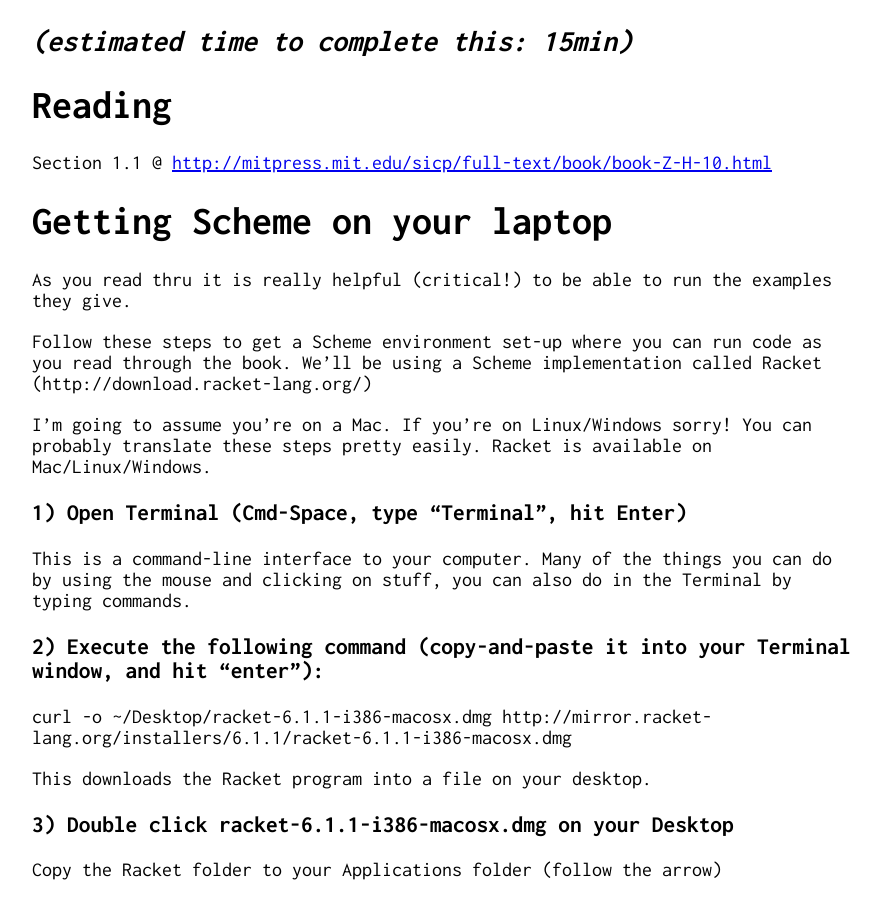
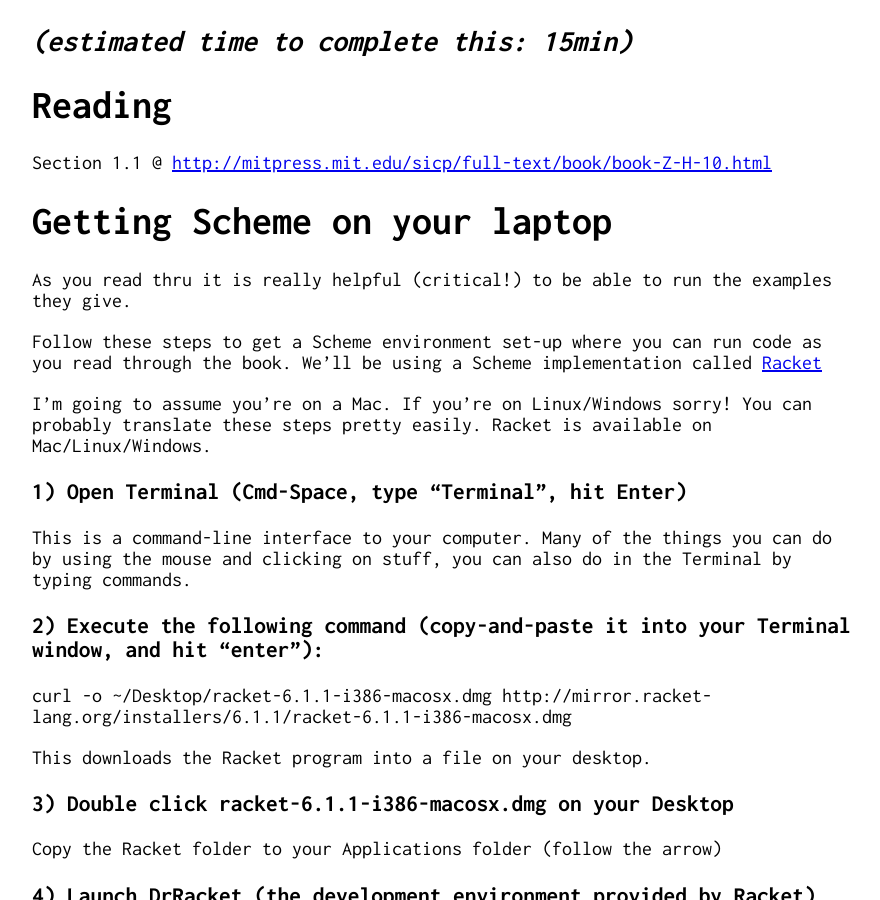
Before and after one commit to jluxenberg/jluxenberg.github.io, a Jekyll site: the page built from sicp/meeting-1.md, in a window 1280 px wide and 900 px high. Shown: the whole window, without its empty margins (376-1256 px from the left). Built offline with Jekyll 4.4.1, drawn with Linux system fonts in a browser that asks for light colours; Markdown is read by kramdown in place of the engine named in the settings.

Commit message:
link Racket -> racket website

```diff
--- a/sicp/meeting-1.md
+++ b/sicp/meeting-1.md
@@ -10,7 +10,7 @@ Section 1.1 @ [http://mitpress.mit.edu/sicp/full-text/book/book-Z-H-10.html](htt
 # Getting Scheme on your laptop
 As you read thru it is really helpful (critical!) to be able to run the examples they give.
 
-Follow these steps to get a Scheme environment set-up where you can run code as you read through the book. We'll be using a Scheme implementation called Racket (http://download.racket-lang.org/)
+Follow these steps to get a Scheme environment set-up where you can run code as you read through the book. We'll be using a Scheme implementation called [Racket](http://download.racket-lang.org/)
 
 I'm going to assume you're on a Mac. If you're on Linux/Windows sorry! You can probably translate these steps pretty easily. Racket is available on Mac/Linux/Windows.
 
```
